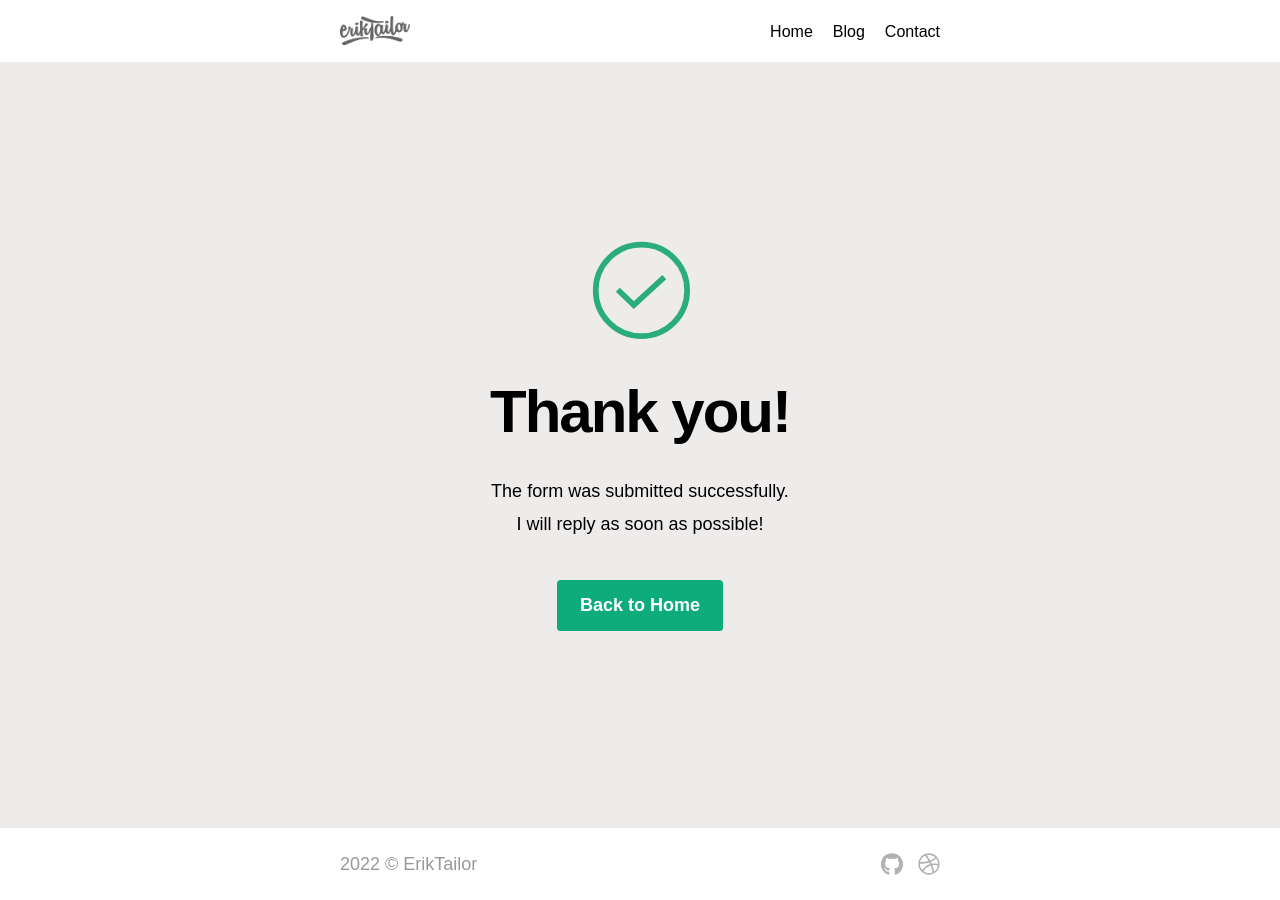
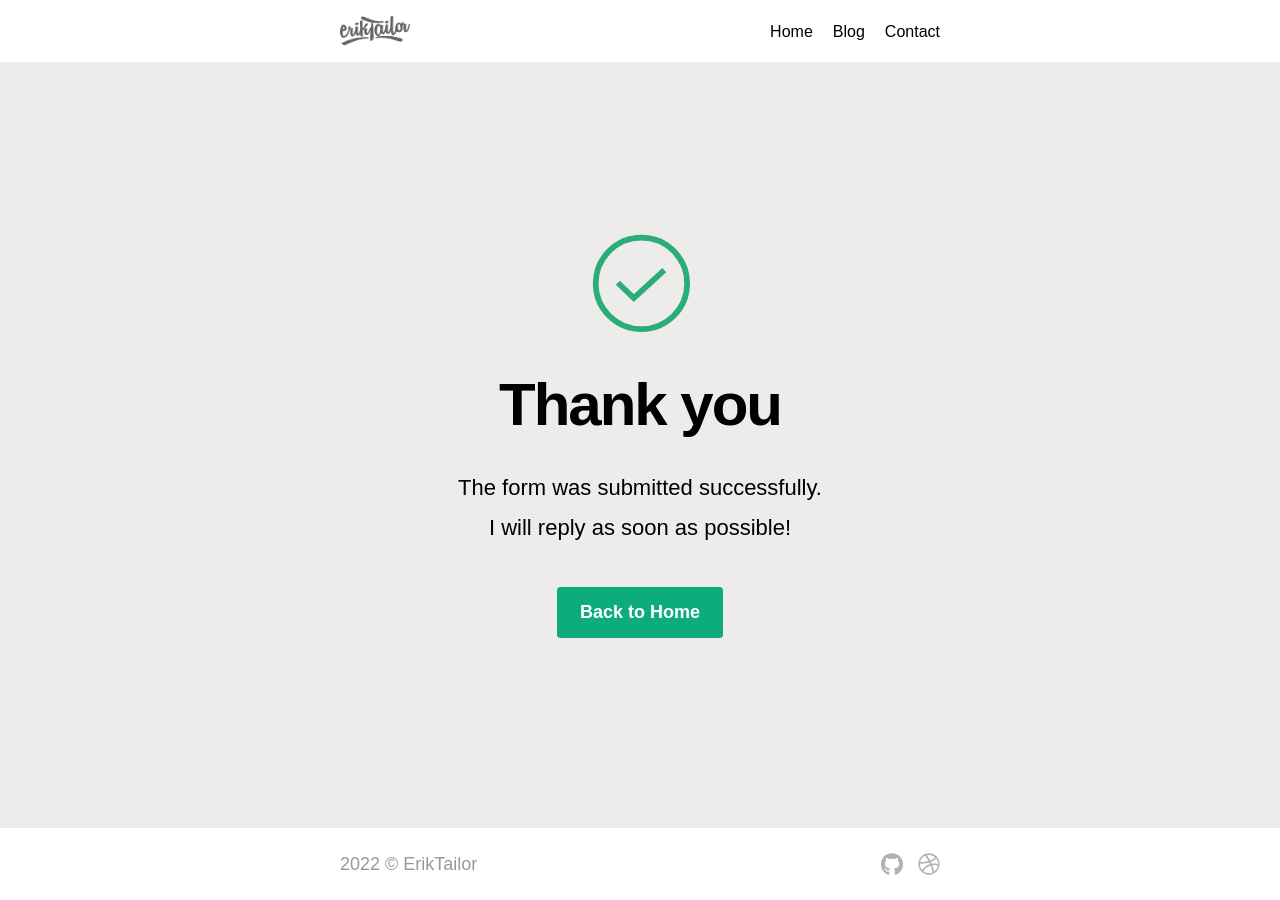
Before and after one commit to eriktailor/eriktailor.github.io_source, a Jekyll site: the page built from _pages/thank-you.html, in a window 1280 px wide. Built offline with Jekyll 4.4.1, drawn with Linux system fonts in a browser that asks for light colours.

Commit message:
Make `page.description` a lead

```diff
--- a/_layouts/post.html
+++ b/_layouts/post.html
@@ -12,7 +12,7 @@ layout: default
 {% endif %}
 
 {% if page.description %}
-<p>{{ page.description }}</p>
+	<p class="lead">{{ page.description }}</p>
 {% endif %}
 
 <hr />
--- a/_pages/contact.html
+++ b/_pages/contact.html
@@ -1,10 +1,13 @@
 ---
 layout: default
 title: Contact
+description: Have a question? Feel free to write me a few words!
 permalink: /contact.html
 ---
 
-<h1>Contact</h1>
+<h1>{{ page.title }}</h1>
+
+<p class="lead mb-3">{{ page.description }}</p>
 
 <form id="contact-form" accept-charset="UTF-8" action="https://eriktailor.hu/assets/php/jekyll_mailer.php" method="POST">
 	<div class="form-row">
--- a/_pages/index.html
+++ b/_pages/index.html
@@ -13,7 +13,7 @@ permalink: /
 	design or frontend and WordPress development. This blog is mostly for myself, to remember the useful stuff I
 	recently learned, but if you like my approach, feel free to contact me.</p>
 
-{% include components/button.html url="blog.html" label="Get in touch with me" %}
+{% include components/button.html url="contact.html" label="Get in touch with me" %}
 
 <hr />
 
--- a/_pages/thank-you.html
+++ b/_pages/thank-you.html
@@ -17,10 +17,11 @@ permalink: /thank-you.html
 		</g>
 	</svg>
 
-	<h1>Thank you!</h1>
+	<h1>{{ page.title }}</h1>
 
-	<p class="mb-4">
-		The form was submitted successfully.<br />
+	<p class="lead mb-4">
+		The form was submitted successfully.
+		<br class="hidden-sm">
 		I will reply as soon as possible!
 	</p>
 
--- a/_sass/_font.scss
+++ b/_sass/_font.scss
@@ -101,6 +101,11 @@ h6 {
     margin-bottom: 10px;
 }
 
+// Lead
+.lead {
+    font-size: 22px;
+}
+
 // Blockquotes
 blockquote {
     background: #c7ddff;
```
Also changed, not shown: 404.html (+5 -4 lines), README.md (+2 -0 lines).
